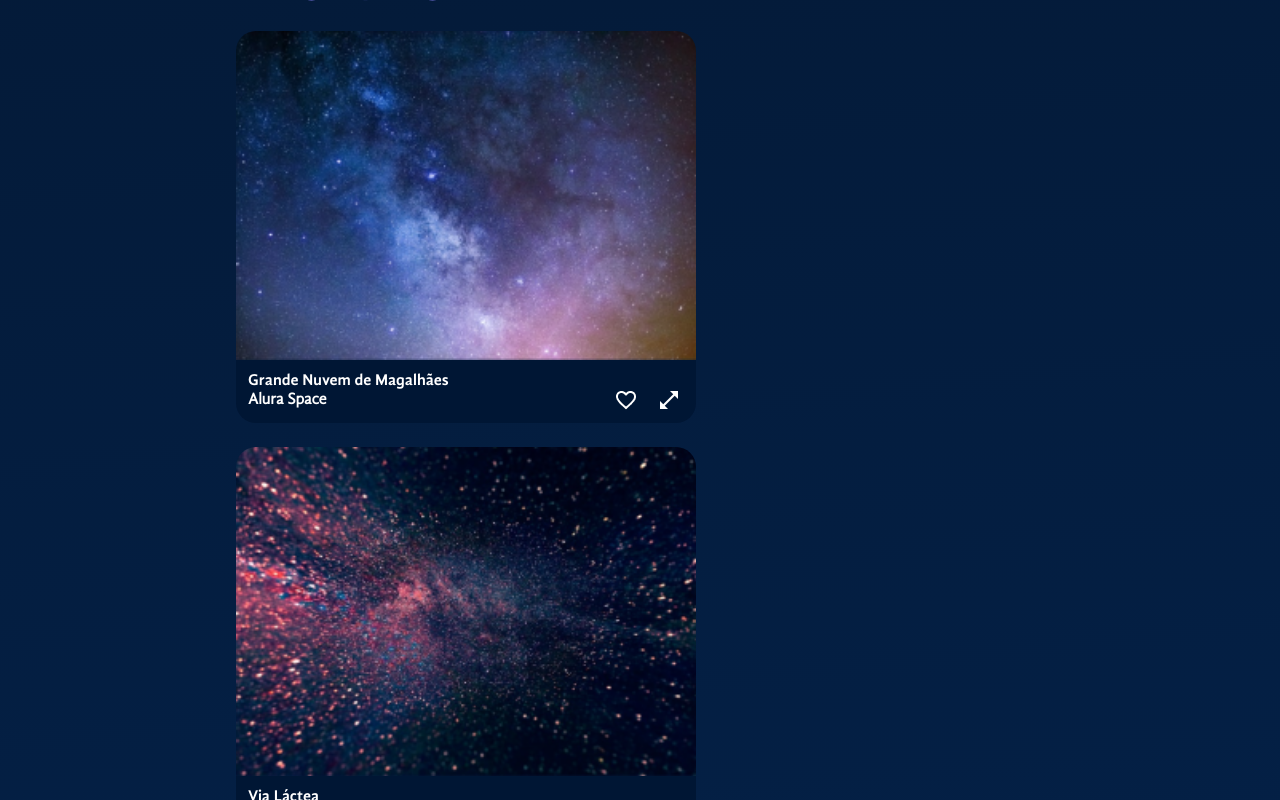
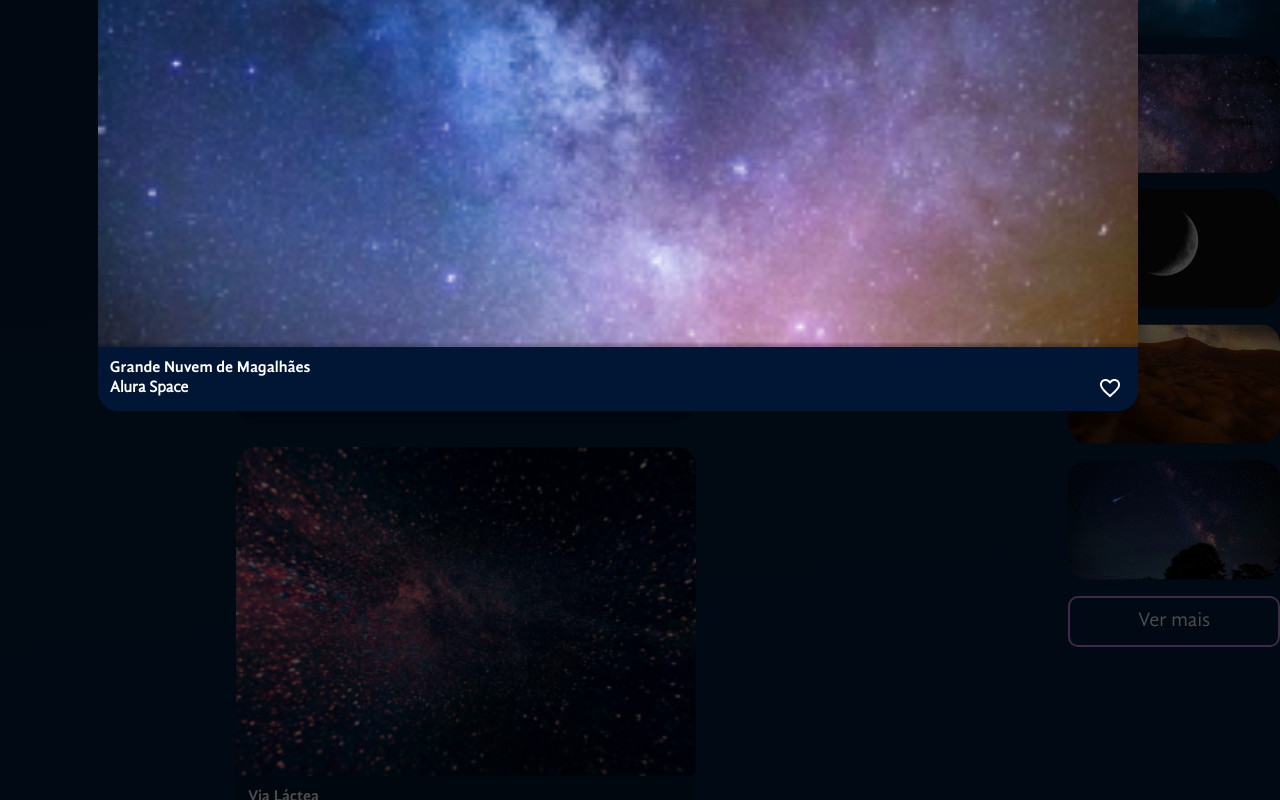
Before and after one commit to DanielaAlmeiida/react-space-galery, a React (Vite) app: page / in a window 1280 px wide. Both pictures are taken after a click on the button 669 px from the left and 1091 px from the top of the page. Shown: the part 691-1491 px from the top of the page. Built offline with nearby package versions, Linux system fonts and the light colour scheme.

Commit message:
Criando overlay do modal e fotos populares

```diff
--- a/src/App.jsx
+++ b/src/App.jsx
@@ -57,7 +57,10 @@
           </ConteudoGaleria>
         </MainContainer>
       </AppContainer>
-      <ModalZoom foto={fotoSelecionada}/>
+      <ModalZoom
+        aoFechar={() => setFotoSelecionada(null)}
+        foto={fotoSelecionada}
+      />
     </FundoGradiente>
   )
 }
--- /dev/null
+++ b/src/components/Galeria/Populares/fotos-populares.json
@@ -0,0 +1,27 @@
+[
+    {
+      "path": "/imagens/populares/foto-1.png",
+      "alt": "galáxia",
+      "id": 1
+    },
+    {
+      "path": "/imagens/populares/foto-2.png",
+      "alt": "lua",
+      "id": 2
+    },
+    {
+      "path": "/imagens/populares/foto-3.png",
+      "alt": "terra",
+      "id": 3
+    },
+    {
+      "path": "/imagens/populares/foto-4.png",
+      "alt": "nuvem",
+      "id": 4
+    },
+    {
+      "path": "/imagens/populares/foto-5.png",
+      "alt": "meteoro",
+      "id": 5
+    }
+  ]
--- a/src/components/Galeria/Populares/index.jsx
+++ b/src/components/Galeria/Populares/index.jsx
@@ -1,8 +1,42 @@
+import { styled } from "styled-components"
 import Titulo from "../../Titulo"
 
+import fotos from './fotos-populares.json'
+
+const ColunaFotos = styled.section`
+    display: flex;
+    flex-direction: column;
+    gap: 16px;
+`
+
+const Imagem = styled.img`
+    max-width: 212px;
+    border-radius: 20px;
+`
+
+const Botao = styled.button`
+    background-color: transparent;
+    color: #fff;
+    border: 2px solid;
+    border-color: #C98CF1;
+    padding: 12px 20px;
+    font-size: 20px;
+    border-radius: 10px;
+    cursor: pointer;
+    width: 100%;
+    margin-top: 16px;
+`;
 
 const Populares = () => {
-    return <Titulo $alinhamento="center">Populares</Titulo>
+    return (
+        <section>
+            <Titulo $alinhamento='center'>Populares</Titulo>
+            <ColunaFotos>
+                {fotos.map(foto => <Imagem key={foto.id} src={foto.path} alt={foto.alt}/>)}
+            </ColunaFotos>
+            <Botao>Ver mais</Botao>
+        </section>
+    )
 }
 
 export default Populares
--- a/src/components/ModalZoom/index.jsx
+++ b/src/components/ModalZoom/index.jsx
@@ -1,12 +1,48 @@
-const ModalZoom = ({ foto }) => {
+import { styled } from "styled-components"
+import Imagem from "../Galeria/Imagem"
+import BotaoIcone from "../BotaoIcone"
+
+const Overlay = styled.div`
+    background-color: rgba(0, 0, 0, 0.7);
+    position: fixed;
+    top: 0;
+    right: 0;
+    bottom: 0;
+    left: 0;
+`
+
+const DialogEstilizado = styled.dialog`
+    position: absolute;
+    top: 294px;
+    background: transparent;
+    padding: 0;
+    border: 0;
+    width: 1156px;
+    display: flex;
+    justify-content: center;
+    form {
+        button {
+            position: relative;
+            top: 20px;
+            right: 60px;
+        }
+    }
+`
+
+const ModalZoom = ({ foto, aoFechar }) => {
     return (
         <>
-            <dialog open={!!foto}>
-                <p>Exemplo do Mozilla</p>
-                <form method="dialog">
-                    <button type="submit">ok</button>
-                </form>
-            </dialog>
+            {foto && <>
+                <Overlay />
+                <DialogEstilizado open={!!foto} onClose={aoFechar}>
+                    <Imagem foto={foto} expandida={true} />
+                    <form method="dialog">
+                        <BotaoIcone formMethod="dialog">
+                            <img src="/icones/fechar.png" alt="Icone de fechar" />
+                        </BotaoIcone>
+                    </form>
+                </DialogEstilizado>
+            </>}
         </>
     )
 }
```
